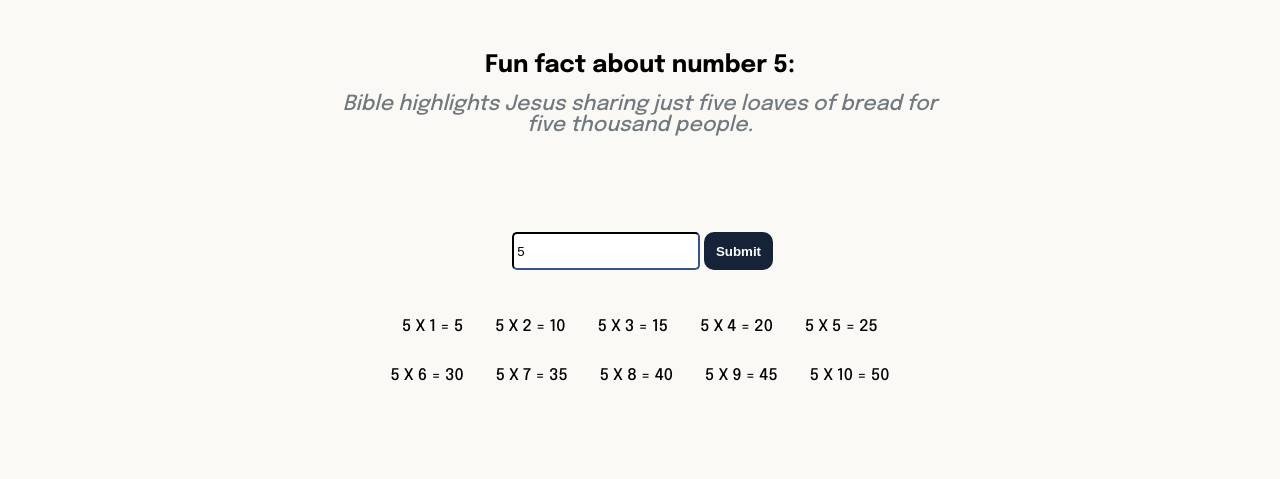
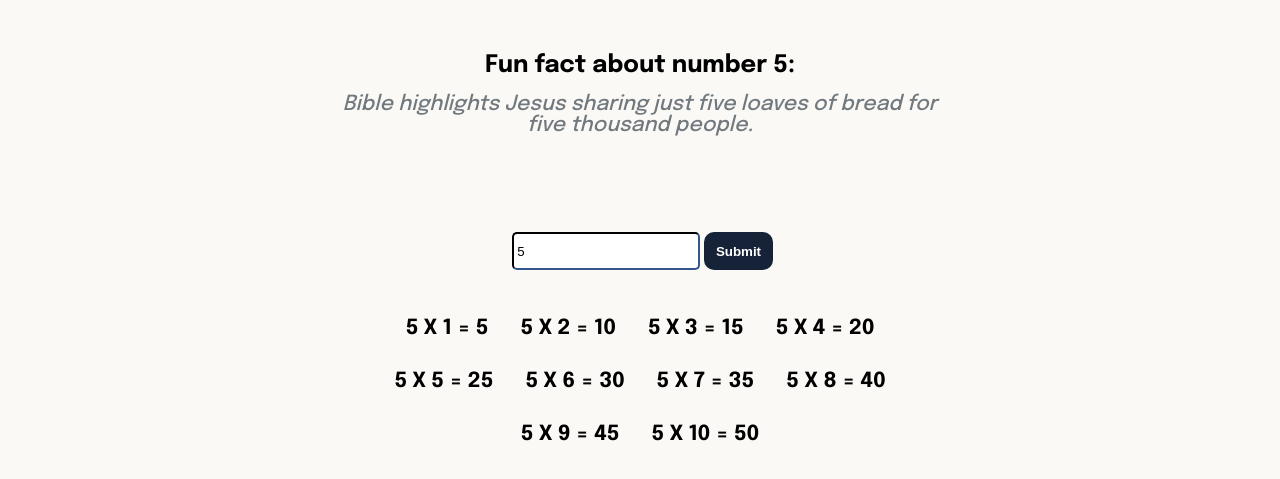
Before and after one commit to SaintClair239/multiplication-table, a plain HTML site: page index.html in a window 1280 px wide. Both pictures are taken after typing "5" into the empty fields and a click on the button "Submit". Shown: the part 63-542 px from the top of the page. Drawn offline with Linux system fonts and the light colour scheme.

Commit message:
increase results font

```diff
--- a/styles.css
+++ b/styles.css
@@ -69,6 +69,11 @@ ul li {
   margin: 1rem;
 }
 
+ul li p {
+  font-weight: bold;
+  font-size: 1.3rem;
+}
+
 .fun-fact-div {
   text-align: center;
   margin: 3rem 0;
```
